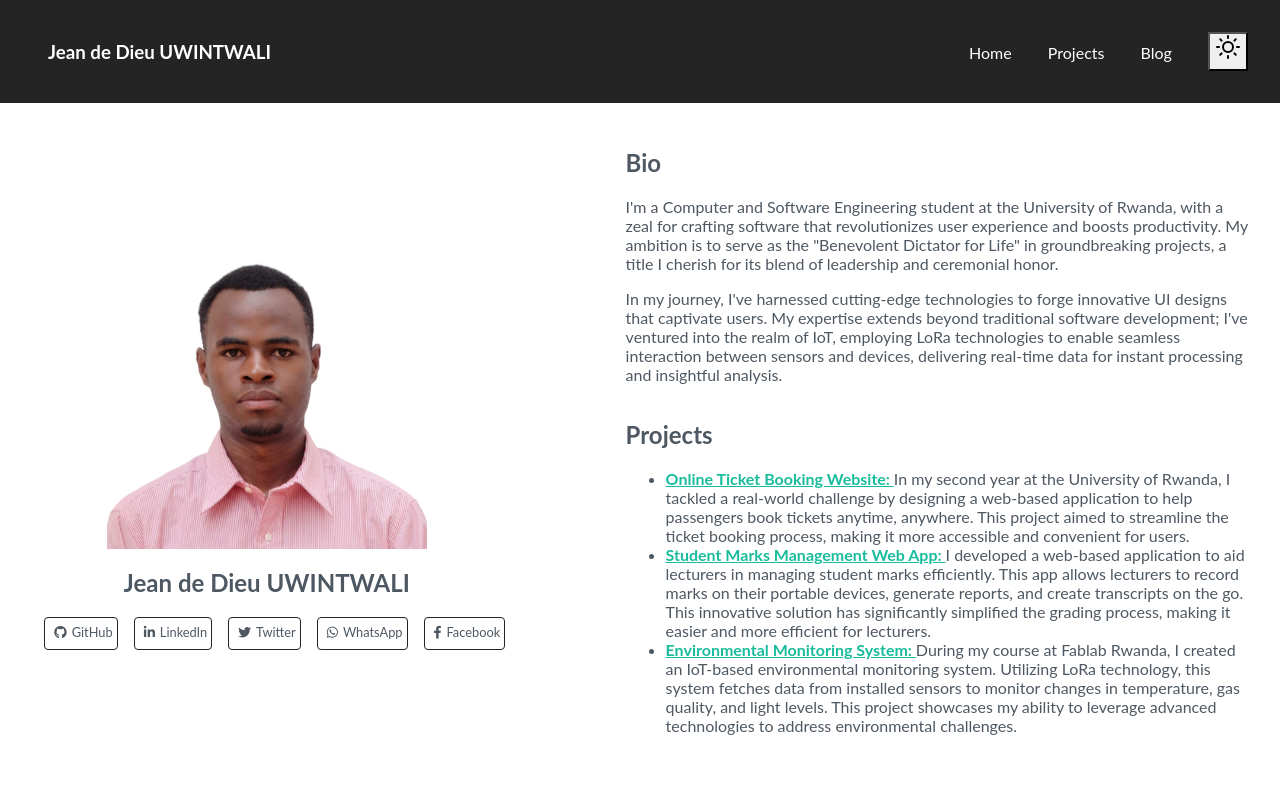
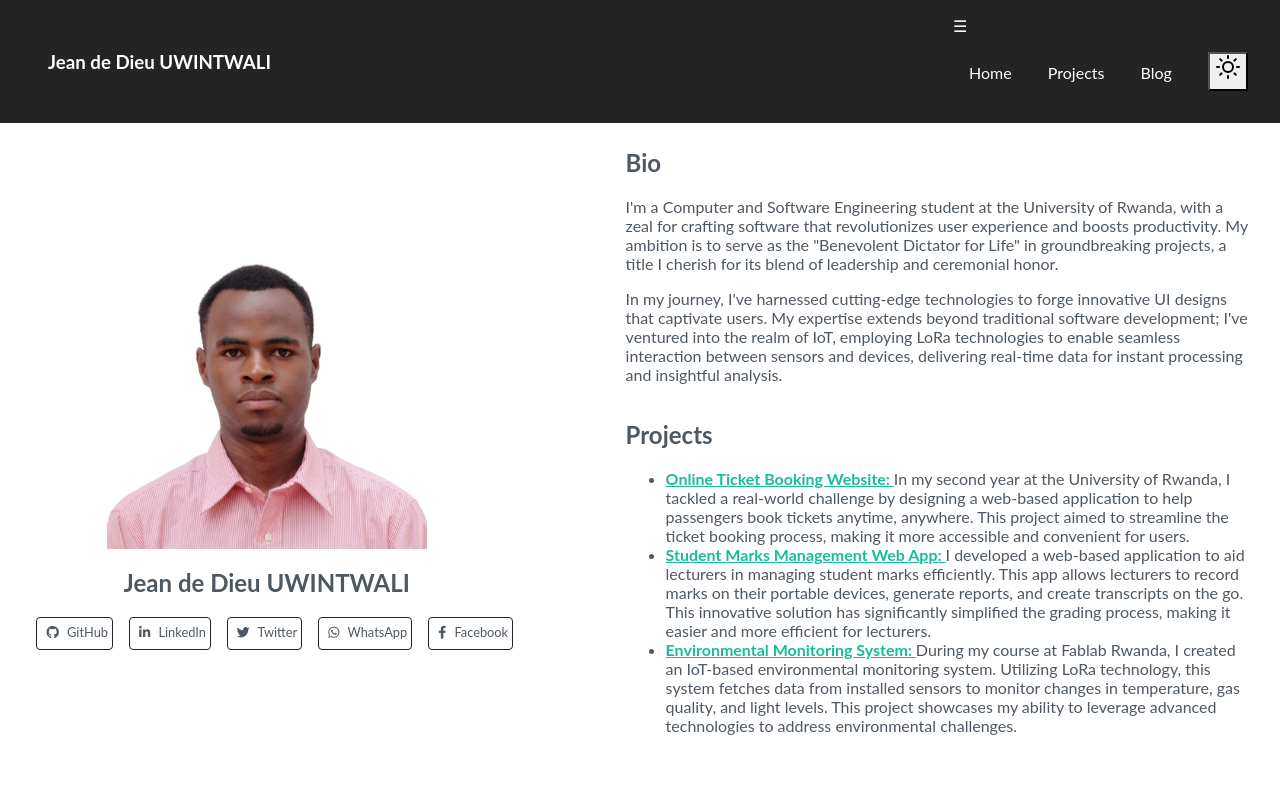
Before and after one commit to UWINTWALI/my-website, a plain HTML site: page index.html in a window 1280 px wide. Shown: the top 800 px of the page. Drawn offline with Linux system fonts and the light colour scheme.

Commit message:
Refined HTML structure for improved accessibility and layout.

```diff
--- a/index.html
+++ b/index.html
@@ -4,6 +4,14 @@
 <head>
     <meta charset="UTF-8">
     <meta name="viewport" content="width=device-width, initial-scale=1.0">
+    <meta name="description"
+        content="Jean de Dieu UWINTWALI's personal portfolio website showcasing projects and contact information.">
+    <meta name="keywords" content="Jean de Dieu UWINTWALI, portfolio, software engineer, projects, contact">
+    <meta property="og:title" content="Jean de Dieu UWINTWALI">
+    <meta property="og:description"
+        content="Jean de Dieu UWINTWALI's personal portfolio website showcasing projects and contact information.">
+    <meta property="og:image" content="resources/images/profile/mucyo.jpg">
+    <meta property="og:url" content="https://your-website-url.com">
     <title>UWINTWALI Jean de Dieu</title>
     <link rel="stylesheet" href="resources/css/styles.css">
     <link rel="stylesheet" href="https://cdnjs.cloudflare.com/ajax/libs/font-awesome/6.0.0-beta3/css/all.min.css">
@@ -14,13 +22,14 @@
         <div class="header-container">
             <h3>Jean de Dieu UWINTWALI</h3>
             <nav>
-                <ul>
+                <span class="hamburger" id="hamburger">&#9776;</span>
+                <ul id="nav-menu">
                     <li><a href="#home">Home</a></li>
                     <li><a href="#projects">Projects</a></li>
                     <li><a href="#blog">Blog</a></li>
                     <li>
-                        <button id="mode-toggle">
-                            <img src="resources/images/change_mode/light-mode.svg" alt="light-mode" id="mode-icon">
+                        <button id="mode-toggle" aria-label="Toggle Light/Dark Mode">
+                            <img src="resources/images/change_mode/light-mode.svg" alt="Light Mode" id="mode-icon">
                         </button>
                     </li>
                 </ul>
@@ -29,15 +38,19 @@
     </header>
     <main>
         <section id="home" class="container">
-                <img src="resources/images/profile/mucyo.jpg" alt="UWINTWALI_Profile"class="profile-img">
+            <img src="resources/images/profile/mucyo.jpg" alt="UWINTWALI Profile" class="profile-img">
             <h2>Jean de Dieu UWINTWALI</h2>
             <div class="socials">
-                        <a href="https://github.com/UWINTWALI" target="_blank"><i class="fab fa-github"></i>GitHub</a>
-                        <a href="https://www.linkedin.com/in/uwintwali-jean-de-dieu-b12130271/" target="_blank" aria-label="LinkedIn"><i class="fab fa-linkedin-in"></i>LinkedIn</a>
-                        <a href="https://x.com/Uwintwalijean" target="_blank"  aria-label="Twitter"><i class="fab fa-twitter"></i>Twitter</a>
-                        <a href="https://wa.me/250790524877" target="_blank"><i class="fab fa-whatsapp"></i>WhatsApp</a>
-                        <a href="https://web.facebook.com/jeandedieu.uwintwari" target="_blank" aria-label="Facebook"><i class="fab fa-facebook-f"></i>Facebook</a>
-
+                <a href="https://github.com/UWINTWALI" target="_blank" aria-label="GitHub"><i class="fab fa-github"></i>
+                    GitHub</a>
+                <a href="https://www.linkedin.com/in/uwintwali-jean-de-dieu-b12130271/" target="_blank"
+                    aria-label="LinkedIn"><i class="fab fa-linkedin-in"></i> LinkedIn</a>
+                <a href="https://x.com/Uwintwalijean" target="_blank" aria-label="Twitter"><i
+                        class="fab fa-twitter"></i> Twitter</a>
+                <a href="https://wa.me/250790524877" target="_blank" aria-label="WhatsApp"><i
+                        class="fab fa-whatsapp"></i> WhatsApp</a>
+                <a href="https://web.facebook.com/jeandedieu.uwintwari" target="_blank" aria-label="Facebook"><i
+                        class="fab fa-facebook-f"></i> Facebook</a>
             </div>
         </section>
 
@@ -45,62 +58,61 @@
             <div id="about">
                 <div class="bio">
                     <h2>Bio</h2>
-                    <p>I'm a Computer and Software Engineering student at the University of Rwanda, with a zeal for crafting
-                        software that
-                        revolutionizes user experience and boosts productivity. My ambition is to serve as the "Benevolent Dictator
-                        for Life" in
-                        groundbreaking projects, a title I cherish for its blend of leadership and ceremonial honor.</p>
-
-                    <p>In my journey, I've harnessed cutting-edge technologies to forge innovative UI designs that captivate users.
-                        My
-                        expertise extends beyond traditional software development; I've ventured into the realm of IoT, employing
-                        LoRa
-                        technologies to enable seamless interaction between sensors and devices, delivering real-time data for
-                        instant
-                        processing and insightful analysis.</p>
+                    <p>I'm a Computer and Software Engineering student at the University of Rwanda, with a zeal for
+                        crafting software that
+                        revolutionizes user experience and boosts productivity. My ambition is to serve as the
+                        "Benevolent Dictator
+                        for Life" in groundbreaking projects, a title I cherish for its blend of leadership and
+                        ceremonial honor.</p>
+                    <p>In my journey, I've harnessed cutting-edge technologies to forge innovative UI designs that
+                        captivate users.
+                        My expertise extends beyond traditional software development; I've ventured into the realm of
+                        IoT, employing
+                        LoRa technologies to enable seamless interaction between sensors and devices, delivering
+                        real-time data for
+                        instant processing and insightful analysis.</p>
                 </div>
             </div>
 
             <div id="projects">
                 <h2>Projects</h2>
                 <ul>
-                        <li><a href="">Online Ticket Booking Website: </a>In my second year at the University of Rwanda, I tackled a
-                            real-world challenge by
-                            designing a web-based application to help passengers book tickets anytime, anywhere. This project aimed
-                            to streamline
-                            the ticket booking process, making it more accessible and convenient for users.</li>
-
-                        <li><a href="">Student Marks Management Web App: </a>I developed a web-based application to aid lecturers in
-                            managing student marks
-                            efficiently. This app allows lecturers to record marks on their portable devices, generate reports, and
-                            create
-                            transcripts on the go. This innovative solution has significantly simplified the grading process, making
-                            it easier and
+                    <li><a href="">Online Ticket Booking Website: </a>In my second year at the University of Rwanda, I
+                        tackled a real-world challenge by
+                        designing a web-based application to help passengers book tickets anytime, anywhere. This
+                        project aimed
+                        to streamline the ticket booking process, making it more accessible and convenient for users.
+                    </li>
+                    <li><a href="">Student Marks Management Web App: </a>I developed a web-based application to aid
+                        lecturers in
+                        managing student marks efficiently. This app allows lecturers to record marks on their portable
+                        devices, generate reports, and
+                        create transcripts on the go. This innovative solution has significantly simplified the grading
+                        process, making it easier and
                         more efficient for lecturers.</li>
-
                     <li><a href="">Environmental Monitoring System: </a>During my course at Fablab Rwanda, I created an
-                            IoT-based environmental monitoring
-                            system. Utilizing LoRa technology, this system fetches data from installed sensors to monitor changes in
-                            temperature,
-                            gas quality, and light levels. This project showcases my ability to leverage advanced technologies to
-                            address
-                            environmental challenges.</li>
+                        IoT-based environmental monitoring system. Utilizing LoRa technology, this system fetches data
+                        from installed sensors to monitor changes in
+                        temperature, gas quality, and light levels. This project showcases my ability to leverage
+                        advanced technologies to
+                        address environmental challenges.</li>
                 </ul>
             </div>
+        </section>
+    </main>
 
-        </section>
-
-
-    </main>
-    <!--  #####################             Contact ##################################### -->
+    <!-- Contact Section -->
     <section id="contact" class="contact bg-less-dark">
         <div class="wrapper contact__wrapper bottom-border">
             <div class="contact__text">
                 <h2 class="contact__headline header-xl">Get In Touch</h2>
                 <p class="contact__description">
-                    Whether you have a question, want to collaborate on a project, or simply want to say hello, I’d love to hear from you!
-                    Feel free to reach out through the contact form or connect with me on social media. Let’s discuss how we can work
-                    together to bring your ideas to life and create meaningful experiences. Looking forward to connecting with you!
+                    Whether you have a question, want to collaborate on a project, or simply want to say hello, I’d love
+                    to hear from you!
+                    Feel free to reach out through the contact form or connect with me on social media. Let’s discuss
+                    how we can work
+                    together to bring your ideas to life and create meaningful experiences. Looking forward to
+                    connecting with you!
                 </p>
             </div>
             <form action="" class="contact__form">
@@ -130,11 +142,10 @@
         <img class="contact__rings" src="resources/images/contact/pattern-rings.svg" alt="" width="530" height="129" />
     </section>
 
+    <!-- Footer Section -->
     <section id="footer">
         <p class="footer-text">&copy;2024 Jean de Dieu UWINTWALI <i class="fas fa-heart"></i>. All rights reserved.</p>
     </section>
-
-
 
     <script src="resources/js/script.js"></script>
 </body>
```
Lines whose indentation alone changed are shown as unchanged.
